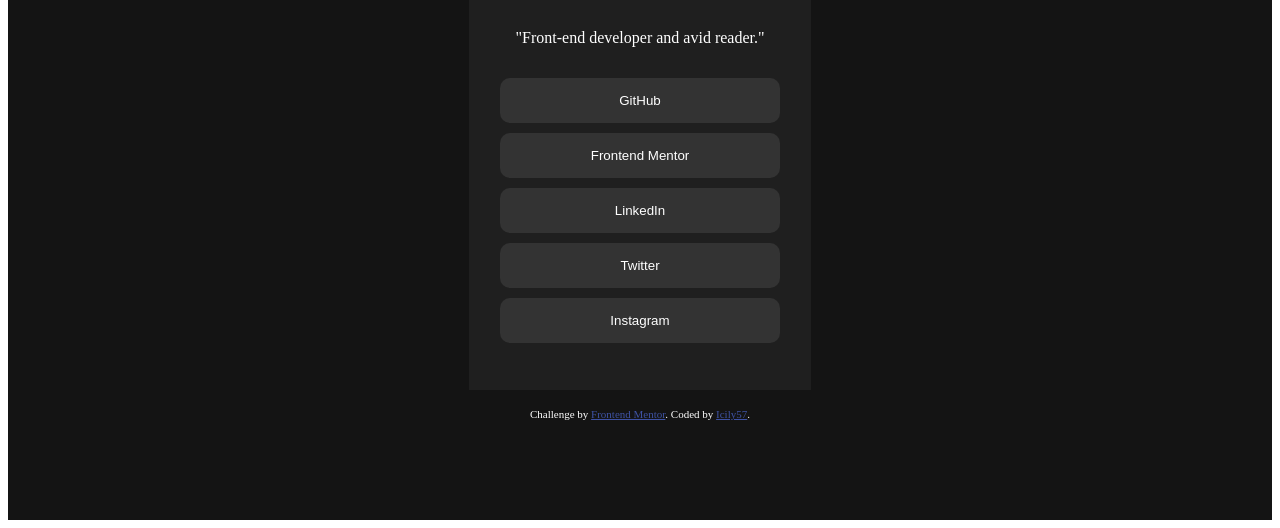
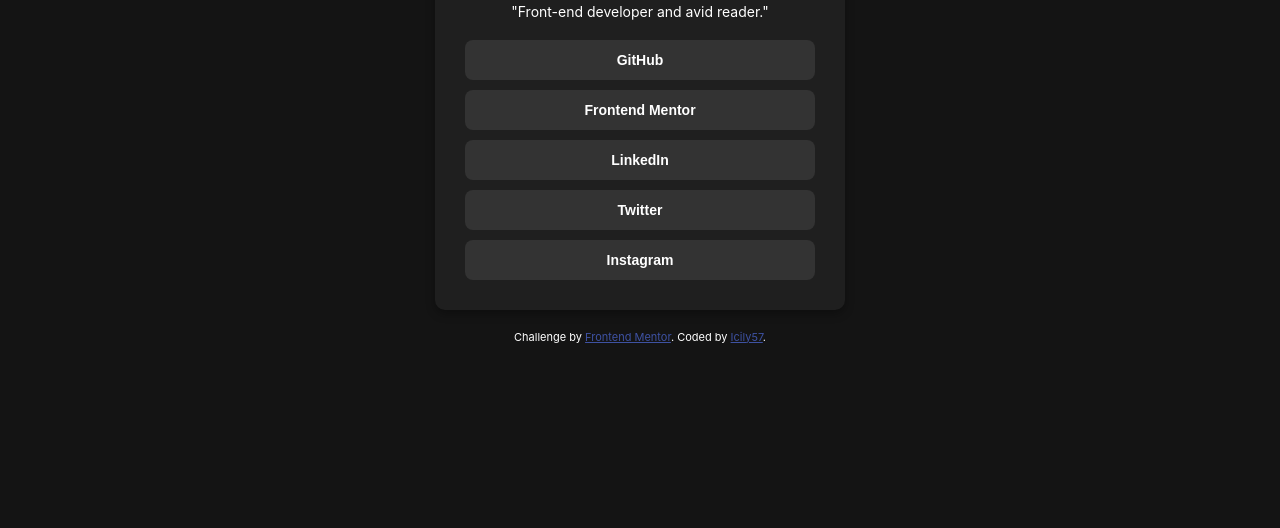
Before and after one commit to Icily57/social-links-profile-main, a plain HTML site: page index.html in a window 1280 px wide. Shown: the part 330-858 px from the top of the page. After the commit the page ends 800 px from the top, so only its background shows below. Drawn offline with Linux system fonts and the light colour scheme; a web font is replaced by a local one.

Commit message:
CSS updated

```diff
--- a/styles.css
+++ b/styles.css
@@ -1,5 +1,3 @@
-/* // <uniquifier>: Use a unique and descriptive class name
-// <weight>: Use a value from 100 to 900 */
 @font-face {
     font-family: 'Inter';
     src: url('path/to/Inter-Regular.woff2') format('woff2'),
@@ -8,58 +6,75 @@
     font-style: normal;
 }
 
-.inter-main {
-  font-family: "Inter", serif;
-  font-optical-sizing: auto;
-  font-weight: 600px;
-  font-style: normal;
+body {
+    font-family: "Inter", sans-serif;
+    background-color: hsl(0, 0%, 8%);
+    color: hsl(0, 0%, 100%);
+    display: flex;
+    justify-content: center;
+    align-items: center;
+    min-height: 100vh;
+    margin: 0;
 }
 
-.main{
-    background-color: hsl(0, 0%, 8%);
-    padding: 100px 200px;
-    color: hsl(0, 0%, 100%);
+.container {
+    background-color: hsl(0, 0%, 12%);
+    text-align: center;
+    padding: 30px;
+    border-radius: 10px;
+    width: 90%;
+    max-width: 350px;
+    box-shadow: 0 4px 10px rgba(0, 0, 0, 0.3);
 }
 
-
-img{
+img {
     border-radius: 50%;
     width: 80px;
 }
 
-.container{
+h1 {
+    font-size: 1.5rem;
+    font-weight: 700;
+}
+
+.country {
+    color: hsl(75, 94%, 57%);
+    font-weight: 600;
+    margin: 5px 0;
+}
+
+p {
+    font-size: 14px;
+}
+
+.social-links {
     display: flex;
     flex-direction: column;
-    align-items: center;
-    justify-content: center;
-    width: 300px;
-    height: 600px;
-    border: 1px solid hsl(0, 0%, 12%);
-    margin: 0 auto;
-    padding: 5px 20px;
-    background-color: hsl(0, 0%, 12%);
-    color: hsl(0, 0%, 100%);
+    gap: 10px;
+    margin-top: 20px;
 }
 
-.social-links{
-    display: flex;
-    flex-direction: column;
-    justify-content: center;
-    width: 100%;
-    margin-top: 10px;
+button {
+    background-color: hsl(0, 0%, 20%);
+    color: hsl(0, 0%, 100%);
+    border: none;
+    padding: 12px 20px;
+    border-radius: 8px;
+    font-weight: 600;
+    font-size: 14px;
+    cursor: pointer;
+    transition: background 0.3s ease;
 }
 
-button{
-    background-color: hsl(0, 0%, 20%);
-    color: hsl(0, 0%, 100%);
-    margin: 5px 10px;
-    padding: 15px 30px;
-    border: none;
-    border-radius: 10px;
-    font-weight: 600px;
+/* Active State */
+button:hover, button:focus {
+    background-color: hsl(75, 94%, 57%);
+    color: hsl(0, 0%, 8%);
 }
 
-.country{
-    color: hsl(75, 94%, 57%);
-    margin-top: 0;
+/* Responsive Design */
+@media (min-width: 1024px) {
+    .container {
+        width: 400px;
+    }
 }
```
